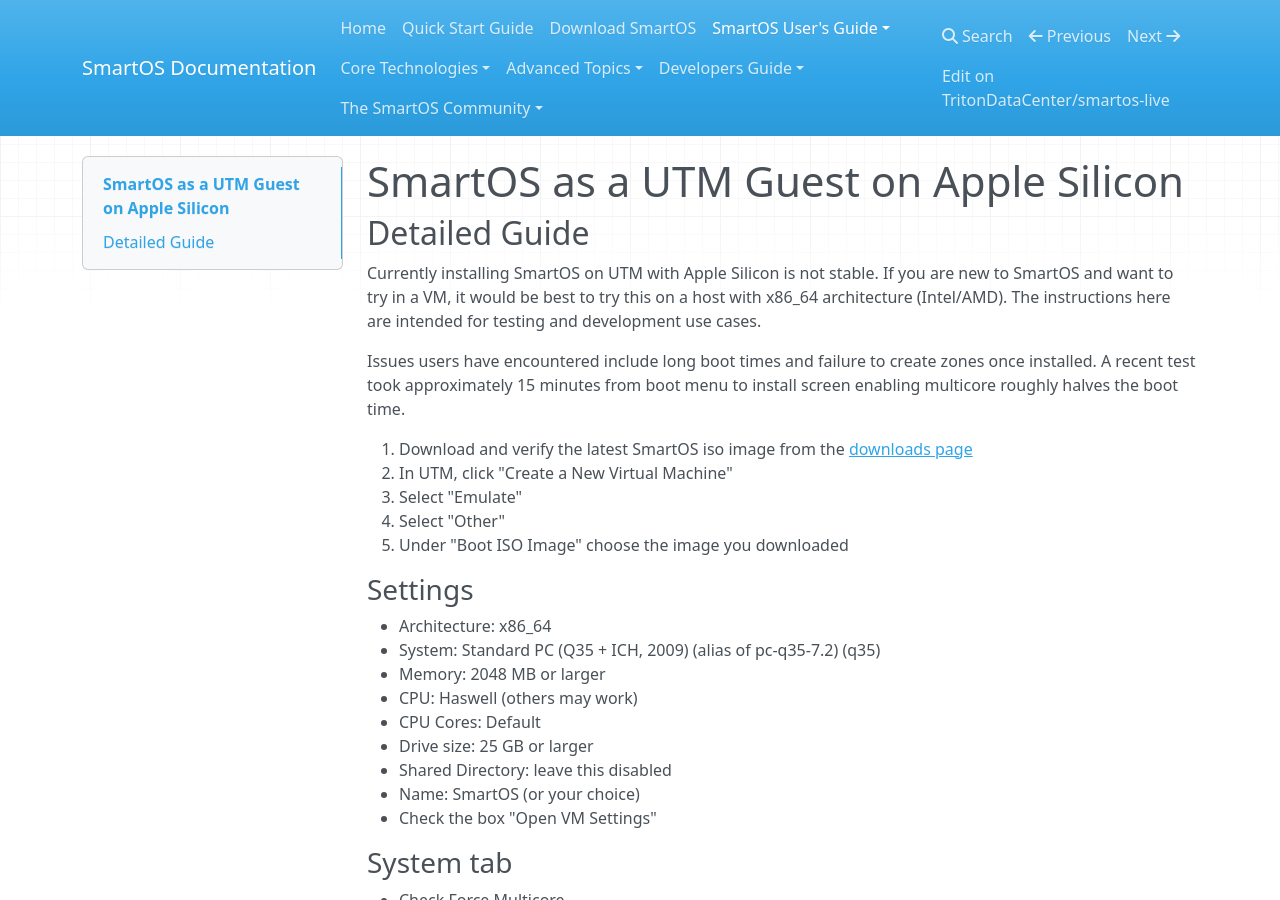
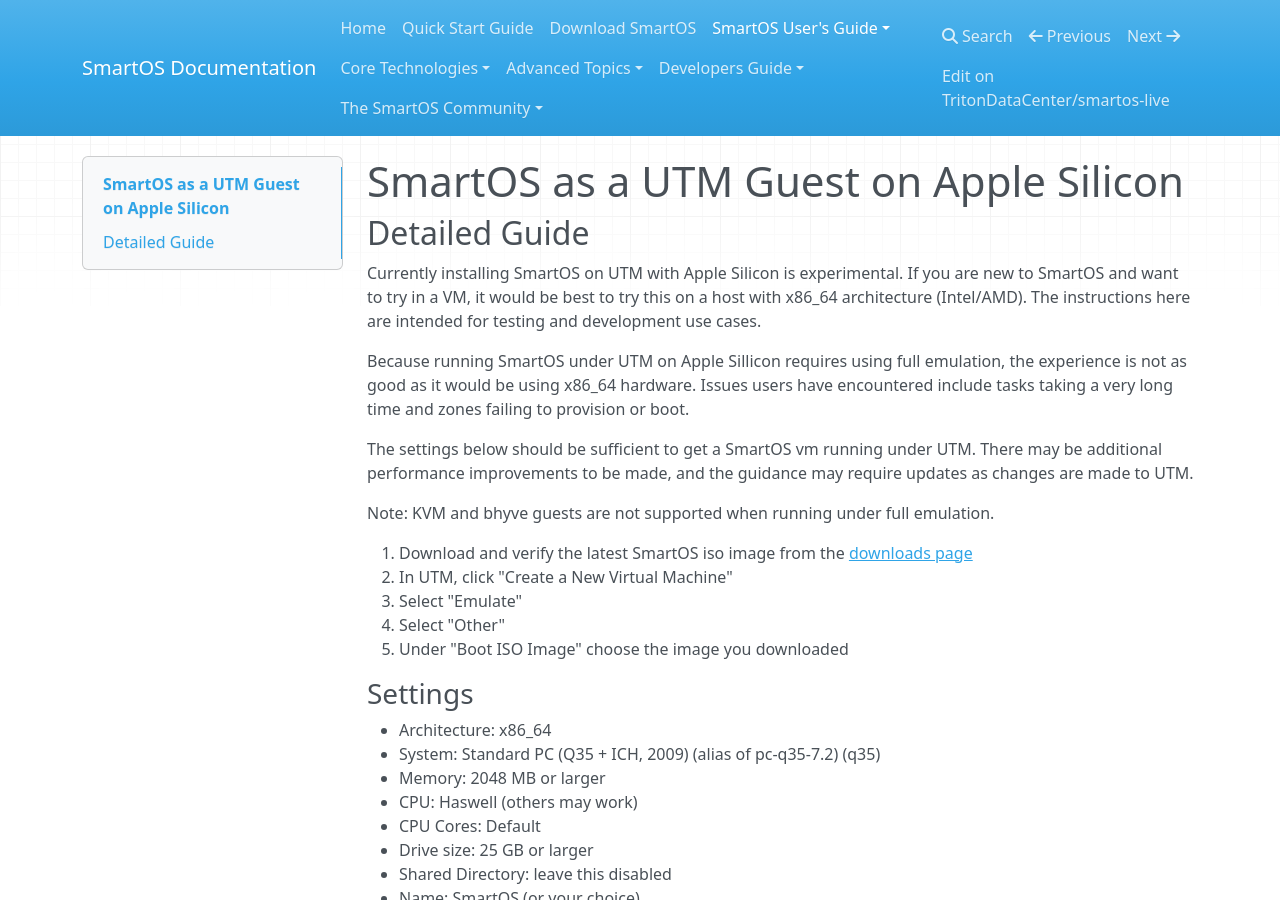
Before and after one commit to TritonDataCenter/smartos-docs, an MkDocs documentation site: the page built from docs/smartos-as-a-utm-guest.md, in a window 1280 px wide and 900 px high. Built offline with MkDocs 1.6.1, drawn with Linux system fonts in a browser that asks for light colours; nearby versions of some CDN libraries; some of the changed text lies outside the part shown.

Commit message:
Copyedits

```diff
--- a/docs/smartos-as-a-utm-guest.md
+++ b/docs/smartos-as-a-utm-guest.md
@@ -2,21 +2,30 @@
 
 ## Detailed Guide
 
-Currently installing SmartOS on UTM with Apple Silicon is not stable.
+Currently installing SmartOS on UTM with Apple Silicon is experimental.
 If you are new to SmartOS and want to try in a VM, it would be best to try this
-on a host with x86_64 architecture (Intel/AMD).
-The instructions here are intended for testing and development use cases.
+on a host with x86_64 architecture (Intel/AMD). The instructions here are
+intended for testing and development use cases.
 
-Issues users have encountered include long boot times and failure to create
-zones once installed.
-A recent test took approximately 15 minutes from boot menu to install screen
-enabling multicore roughly halves the boot time.
+Because running SmartOS under UTM on Apple Sillicon requires using full
+emulation, the experience is not as good as it would be using x86_64 hardware.
+Issues users have encountered include tasks taking a very long time and zones
+failing to provision or boot.
 
-1. Download and verify the latest SmartOS iso image from the [downloads page](https://us-central.manta.mnx.io/Joyent_Dev/public/SmartOS/smartos.html)
+The settings below should be sufficient to get a SmartOS vm running under UTM.
+There may be additional performance improvements to be made, and the guidance
+may require updates as changes are made to UTM.
+
+Note: KVM and bhyve guests are not supported when running under full emulation.
+
+1. Download and verify the latest SmartOS iso image from the
+  [downloads page][dl]
 1. In UTM, click "Create a New Virtual Machine"
 1. Select "Emulate"
 1. Select "Other"
 1. Under "Boot ISO Image" choose the image you downloaded
+
+[dl]: https://us-central.manta.mnx.io/Joyent_Dev/public/SmartOS/smartos.html
 
 ### Settings
 
```
Also changed, not shown: other parts of docs/smartos-as-a-utm-guest.md (+4 -2 lines).
